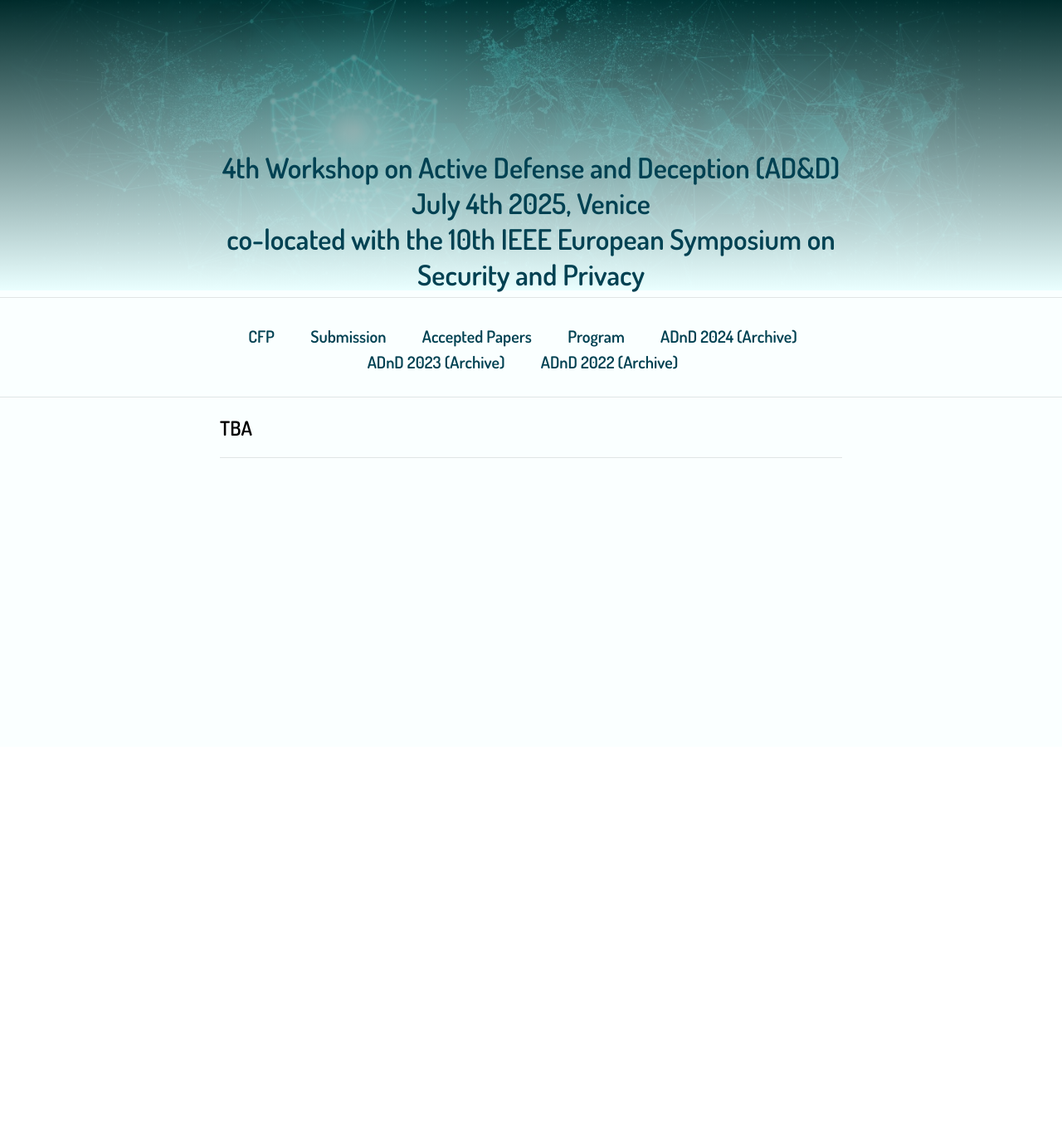
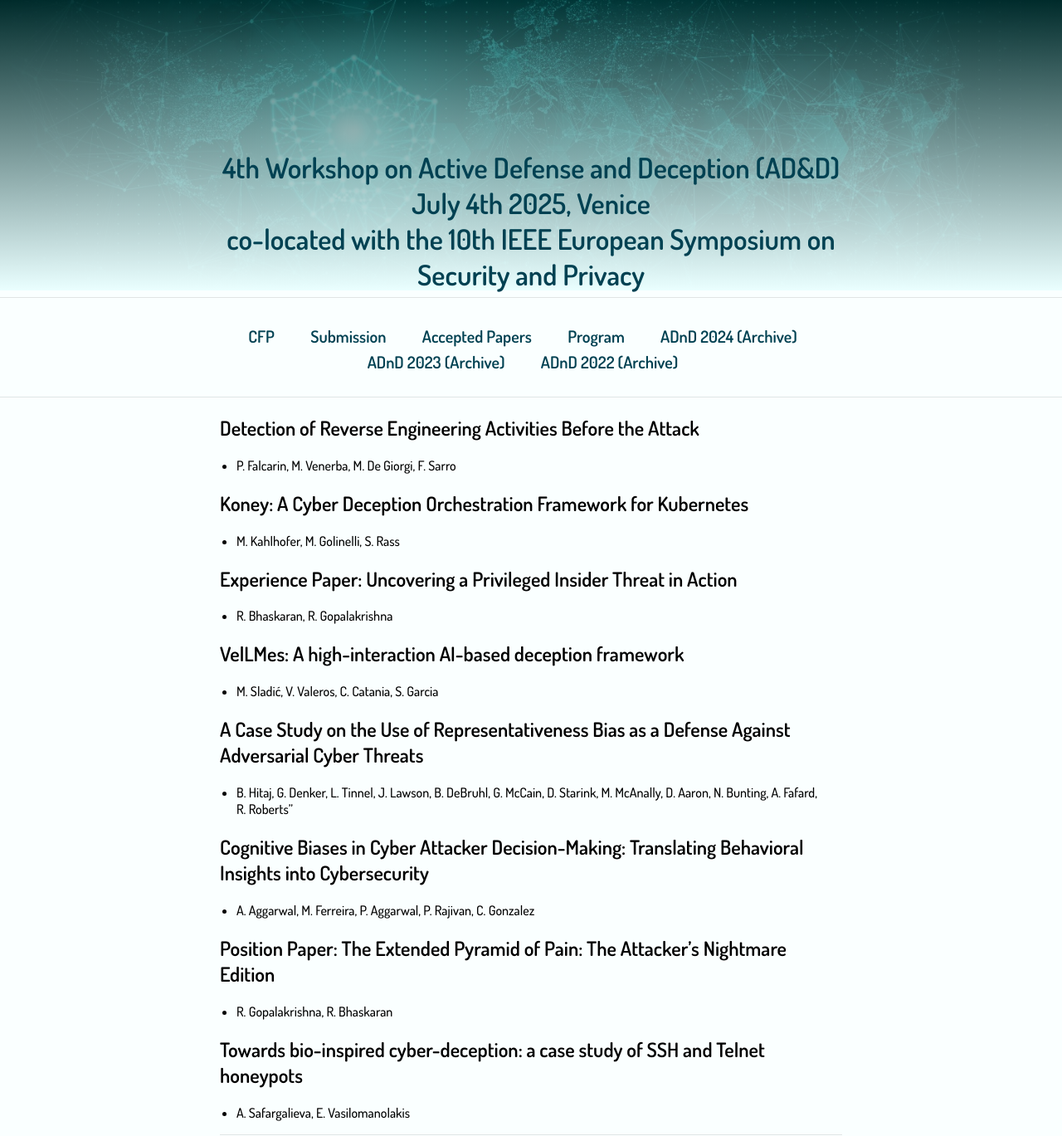
Before and after one commit to BillyPragSec/billypragsec.github.io, a Jekyll site: the page built from accepted_papers_2025.md, in a window 1280 px wide. Shown: the whole page at 83% size. Built offline with Jekyll 4.4.1, drawn with Linux system fonts in a browser that asks for light colours; before the commit the page ends 900 px from its top, so only the background shows below that.

Commit message:
updated accepted papers

```diff
--- a/accepted_papers_2025.md
+++ b/accepted_papers_2025.md
@@ -4,7 +4,29 @@ title: ADnD 2025 Accepted Papers
 permalink: /accepted_papers_2025/
 ---
 
-## TBA
+## Detection of Reverse Engineering Activities Before the Attack
+* P. Falcarin, M. Venerba, M. De Giorgi, F. Sarro
+
+## Koney: A Cyber Deception Orchestration Framework for Kubernetes
+* M. Kahlhofer, M. Golinelli, S. Rass
+
+## Experience Paper: Uncovering a Privileged Insider Threat in Action
+* R. Bhaskaran, R. Gopalakrishna
+
+## VelLMes: A high-interaction AI-based deception framework
+* M. Sladić, V. Valeros, C. Catania, S. Garcia
+
+## A Case Study on the Use of Representativeness Bias as a Defense Against Adversarial Cyber Threats
+* B. Hitaj, G. Denker, L. Tinnel, J. Lawson, B. DeBruhl, G. McCain, D. Starink, M. McAnally, D. Aaron, N. Bunting, A. Fafard, R. Roberts"
+
+## Cognitive Biases in Cyber Attacker Decision-Making: Translating Behavioral Insights into Cybersecurity
+* A. Aggarwal, M. Ferreira, P. Aggarwal, P. Rajivan, C. Gonzalez
+
+## Position Paper: The Extended Pyramid of Pain: The Attacker’s Nightmare Edition
+* R. Gopalakrishna, R. Bhaskaran
+
+## Towards bio-inspired cyber-deception: a case study of SSH and Telnet honeypots
+* A. Safargalieva, E. Vasilomanolakis
 
 
 ---
```
Also changed, not shown: 1 other file.
